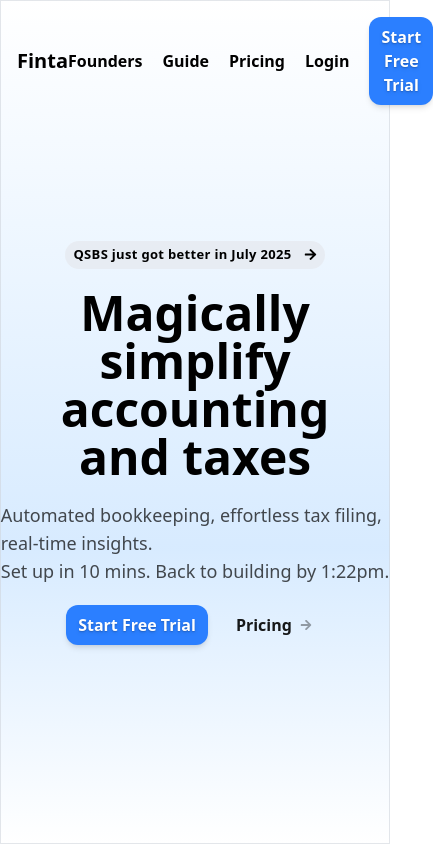
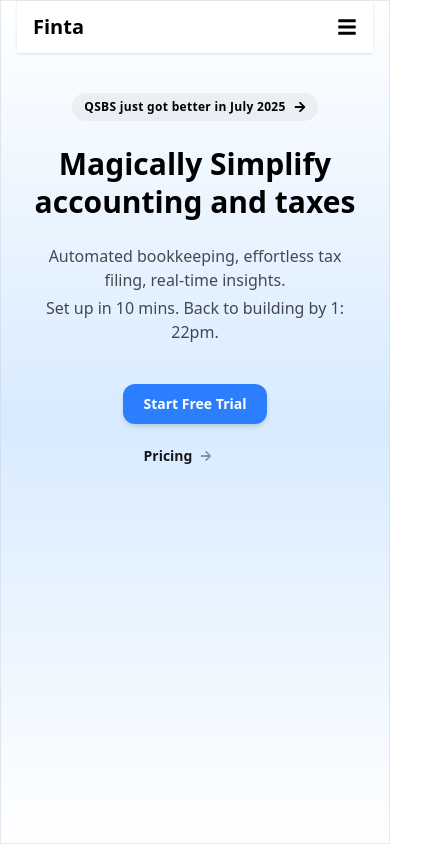
Before and after one commit to TechwithHaiderAli/finta-clone, a Next.js app: page /finta in a window 390 px wide. Shown: the whole page, 433 px wide, since content can reach past the window. Built offline with nearby package versions, Linux system fonts and the light colour scheme.

Commit message:
Mobile Responsive

```diff
--- a/app/components/finta/Container.jsx
+++ b/app/components/finta/Container.jsx
@@ -1,11 +1,11 @@
-import React from 'react'
+import React from 'react';
 
-const Container = ({children}) => {
+const Container = ({ children }) => {
   return (
-    <div className='h-screen flex flex-col items-center w-full max-w-5xl border-1 border-gray-300/60'>
-        {children}
+    <div className='min-h-screen w-full max-w-5xl mx-auto flex flex-col px-4 sm:px-6 lg:px-8 border-1 border-gray-300/55'>
+      {children}
     </div>
-  )
-}
+  );
+};
 
-export default Container
+export default Container;
--- a/app/components/finta/Hero.jsx
+++ b/app/components/finta/Hero.jsx
@@ -20,37 +20,50 @@ const Hero = () => {
 
       setTime({ hours, minutes, ampm });
       setShowColon(prev => !prev);
-    }, 500); // Adjust speed as needed
+    }, 500);
 
     return () => clearInterval(interval);
   }, []);
 
   return (
-    <div className='max-w-2xl flex flex-col gap-5 justify-center items-center text-black mt-30'>
-      <Link href="/docs" className='rounded-2xl text-[13px] font-semibold bg-gray-200/60 flex gap-3 items-center px-2 py-1'>
-        <span className='tracking-wide'>QSBS just got better in July 2025</span> <FaArrowRight />
+    <div className='w-full max-w-4xl mx-auto px-4 py-10 flex flex-col gap-6 justify-center items-center text-black text-center'>
+      <Link
+        href="/docs"
+        className='rounded-2xl text-xs sm:text-sm font-semibold bg-gray-200/60 flex gap-2 sm:gap-3 items-center px-3 py-1.5'
+      >
+        <span className='tracking-wide'>QSBS just got better in July 2025</span>
+        <FaArrowRight />
       </Link>
-      <h1 className='text-5xl px-15 font-semibold text-pretty text-center'>
-        Magically simplify accounting and taxes
+
+      <h1 className='text-3xl sm:text-4xl md:text-5xl font-semibold leading-tight'>
+        <span className='whitespace-nowrap'>Magically Simplify</span><br />
+        accounting and taxes
       </h1>
-     <div className='flex flex-col items-center text-lg'>
-         <p className='text-black/70 '>
-        Automated bookkeeping, effortless tax filing, real‑time insights.
-      </p>
-      <p className='text-black/70'>
+
+      <div className='flex flex-col gap-1 text-base sm:text-lg text-black/70'>
+        <p>Automated bookkeeping, effortless tax filing, real‑time insights.</p>
+        <p>
           Set up in 10 mins. Back to building by{' '}
           {time.hours}
-        <span className={`inline-block transition-opacity duration-200 ${showColon ? 'opacity-100' : 'opacity-0'}`}>
+          <span
+            className={`inline-block transition-opacity duration-200 ${
+              showColon ? 'opacity-100' : 'opacity-0'
+            }`}
+          >
             :
           </span>
           {time.minutes}
           {time.ampm}.
         </p>
       </div>
-        <div className='flex space-x-4'>
-            <button className='bg-blue-500 cursor-pointer hover:bg-blue-700 font-semibold text-white px-3 py-2 rounded-xl text-shadow-md shadow-md '>Start Free Trial </button>
-             <button className='bg-transparent cursor-pointer hover:bg-indigo-50/50 text-black/90 font-semibold  px-3 py-2 rounded-lg  flex items-center gap-2 '>Pricing <FaArrowRight className='opacity-40 size-3'/> </button>
 
+      <div className='flex flex-col sm:flex-row gap-3 mt-4'>
+        <button className='bg-blue-500 hover:bg-blue-700 font-semibold text-white px-5 py-2.5 rounded-xl shadow-md text-sm sm:text-base'>
+          Start Free Trial
+        </button>
+        <button className='bg-transparent hover:bg-black/8 text-black/90 font-semibold px-5 py-2.5 rounded-lg flex items-center gap-2 text-sm sm:text-base'>
+          Pricing <FaArrowRight className='opacity-40 size-3' />
+        </button>
       </div>
     </div>
   );
--- a/app/components/finta/Navbar.jsx
+++ b/app/components/finta/Navbar.jsx
@@ -1,41 +1,73 @@
-import Link from 'next/link'
-import React from 'react'
+'use client';
+
+import Link from 'next/link';
+import React, { useState } from 'react';
+import { FaBars, FaTimes } from 'react-icons/fa';
 
 const Navbar = () => {
-    const navlinks = [
-        {
-            name:"Founders",
-            href:"/founders"
-        },
-        {
-            name:"Guide",
-            href:"/docs"
-        },
-        {
-            name:"Pricing",
-            href:"/projects"
-        },
-        {
-            name:"Login",
-            href:"/login"
-        },
-    ]
+  const [menuOpen, setMenuOpen] = useState(false);
+
+  const navlinks = [
+    { name: 'Founders', href: '/founders' },
+    { name: 'Guide', href: '/docs' },
+    { name: 'Pricing', href: '/projects' },
+    { name: 'Login', href: '/login' },
+  ];
+
   return (
-    <nav className='w-full h-auto p-4  flex items-center justify-between'>
-        <Link className='font-bold text-xl' href={"/finta"}>
-            Finta
-        </Link>
-        <div className='flex gap-5 items-center'>
-            {
-                navlinks.map((navlink,i)=>(
-                    <Link className='font-semibold text-md hover:text-black/60' key={i} href={navlink.href}>{navlink.name}</Link>
-                ))
-            }
-            <button className='bg-blue-500 cursor-pointer hover:bg-blue-700 font-semibold text-white px-3 py-2 rounded-xl text-shadow-md shadow-md '>Start Free Trial </button>
+    <nav className='w-full px-4 py-3 flex items-center justify-between bg-white shadow-sm sticky top-0 z-50'>
+      <Link className='font-bold text-xl' href="/finta">
+        Finta
+      </Link>
+
+      {/* Desktop Nav */}
+      <div className='hidden md:flex gap-5 items-center'>
+        {navlinks.map((navlink, i) => (
+          <Link
+            key={i}
+            href={navlink.href}
+            className='font-medium text-sm hover:text-black/60'
+          >
+            {navlink.name}
+          </Link>
+        ))}
+        <button className='bg-blue-500 hover:bg-blue-700 text-white font-semibold px-4 py-2 rounded-xl shadow-md text-sm'>
+          Start Free Trial
+        </button>
+      </div>
+
+      {/* Mobile Menu Toggle */}
+      <button
+        className='md:hidden text-xl'
+        onClick={() => setMenuOpen(!menuOpen)}
+        aria-label="Toggle menu"
+      >
+        {menuOpen ? <FaTimes /> : <FaBars />}
+      </button>
+
+      {/* Mobile Menu */}
+      {menuOpen && (
+        <div className='absolute top-16 left-0 w-full bg-white flex flex-col items-start px-4 py-4 gap-4 shadow-md md:hidden z-40'>
+          {navlinks.map((navlink, i) => (
+            <Link
+              key={i}
+              href={navlink.href}
+              className='font-medium text-sm hover:text-black/60 w-full'
+              onClick={() => setMenuOpen(false)}
+            >
+              {navlink.name}
+            </Link>
+          ))}
+          <button
+            className='bg-blue-500 hover:bg-blue-700 text-white font-semibold px-4 py-2 rounded-xl shadow-md text-sm w-full text-center'
+            onClick={() => setMenuOpen(false)}
+          >
+            Start Free Trial
+          </button>
         </div>
+      )}
+    </nav>
+  );
+};
 
-    </nav>
-  )
-}
-
-export default Navbar
+export default Navbar;
--- a/app/finta/page.jsx
+++ b/app/finta/page.jsx
@@ -1,20 +1,19 @@
-"use client"
-import React from 'react'
-import Container from '../components/finta/Container'
-import Navbar from '../components/finta/Navbar'
-import Hero from '../components/finta/Hero'
+'use client';
+
+import React from 'react';
+import Container from '../components/finta/Container';
+import Navbar from '../components/finta/Navbar';
+import Hero from '../components/finta/Hero';
 
 const FintaPage = () => {
   return (
+    <div className='w-full min-h-screen flex justify-center bg-gradient-to-b from-white via-blue-300/35 to-white'>
+      <Container>
+        <Navbar />
+        <Hero />
+      </Container>
+    </div>
+  );
+};
 
-    <div className='w-full h-full flex justify-center bg-linear-to-b from-white from-0% via-blue-300/35 via-65% to-white to-100%'>
-            <Container>
-            <Navbar/>
-            <Hero/>
-
-            </Container>
-    </div>
-  )
-}
-
-export default FintaPage
+export default FintaPage;
```
Lines whose indentation alone changed are shown as unchanged.
